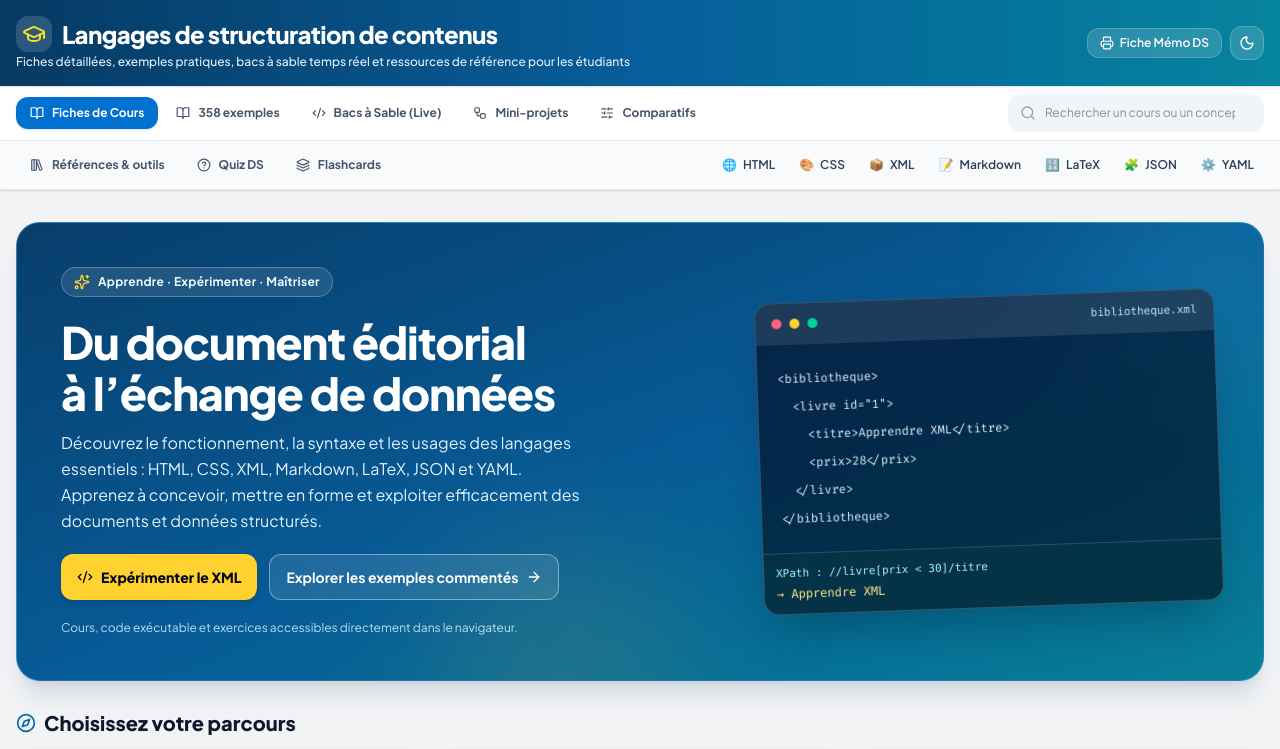
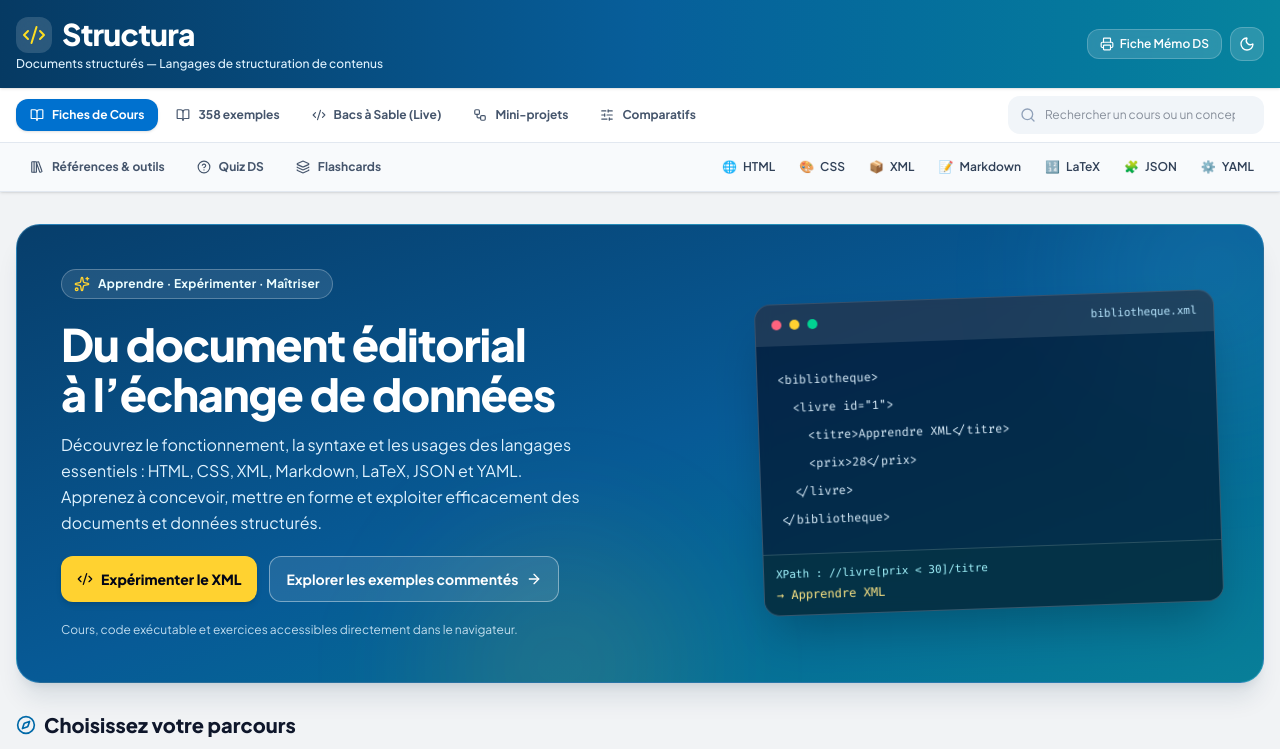
Before and after one commit to Bouguen/ds-1, a React (Vite) app: page / in a window 1280 px wide. Shown: the top 749 px of the page. Built offline with nearby package versions, Linux system fonts and the light colour scheme.

Commit message:
Afficher Structura comme logo du portail

```diff
--- a/src/components/Header.tsx
+++ b/src/components/Header.tsx
@@ -11,7 +11,6 @@ import {
   Printer,
   Moon,
   Sun,
-  GraduationCap,
   LibraryBig,
   Workflow
 } from 'lucide-react';
@@ -65,19 +64,19 @@ export const Header: React.FC<HeaderProps> = ({
         <div className="max-w-7xl mx-auto flex flex-row items-center justify-between gap-3">
           <div className="text-left space-y-0.5 min-w-0">
             <h1>
-              <button type="button" onClick={onGoHome} aria-label="Retour à l’accueil — Langages de structuration de contenus"
+              <button type="button" onClick={onGoHome} aria-label="Retour à l’accueil — Structura"
                 title="Revenir à l’accueil et aux fiches de cours"
                 className="flex text-left items-center justify-start gap-2.5 rounded-xl p-1 -m-1 hover:bg-white/10 focus-visible:outline focus-visible:outline-2 focus-visible:outline-offset-2 focus-visible:outline-amber-300 transition-colors cursor-pointer">
                 <span className="p-1.5 rounded-xl bg-white/15 backdrop-blur-sm shrink-0">
-                  <GraduationCap className="w-6 h-6 text-yellow-300" aria-hidden="true" />
+                  <Code2 className="w-6 h-6 text-yellow-300" aria-hidden="true" />
                 </span>
-                <span className="text-base sm:text-xl lg:text-2xl font-black tracking-tight text-white leading-tight">
-                  Langages de structuration de contenus
+                <span className="text-xl sm:text-2xl lg:text-3xl font-black tracking-tight text-white leading-tight">
+                  Structura
                 </span>
               </button>
             </h1>
             <p className="hidden sm:block text-xs text-sky-100 font-medium max-w-2xl">
-              Fiches détaillées, exemples pratiques, bacs à sable temps réel et ressources de référence pour les étudiants
+              Documents structurés — Langages de structuration de contenus
             </p>
           </div>
 
```
